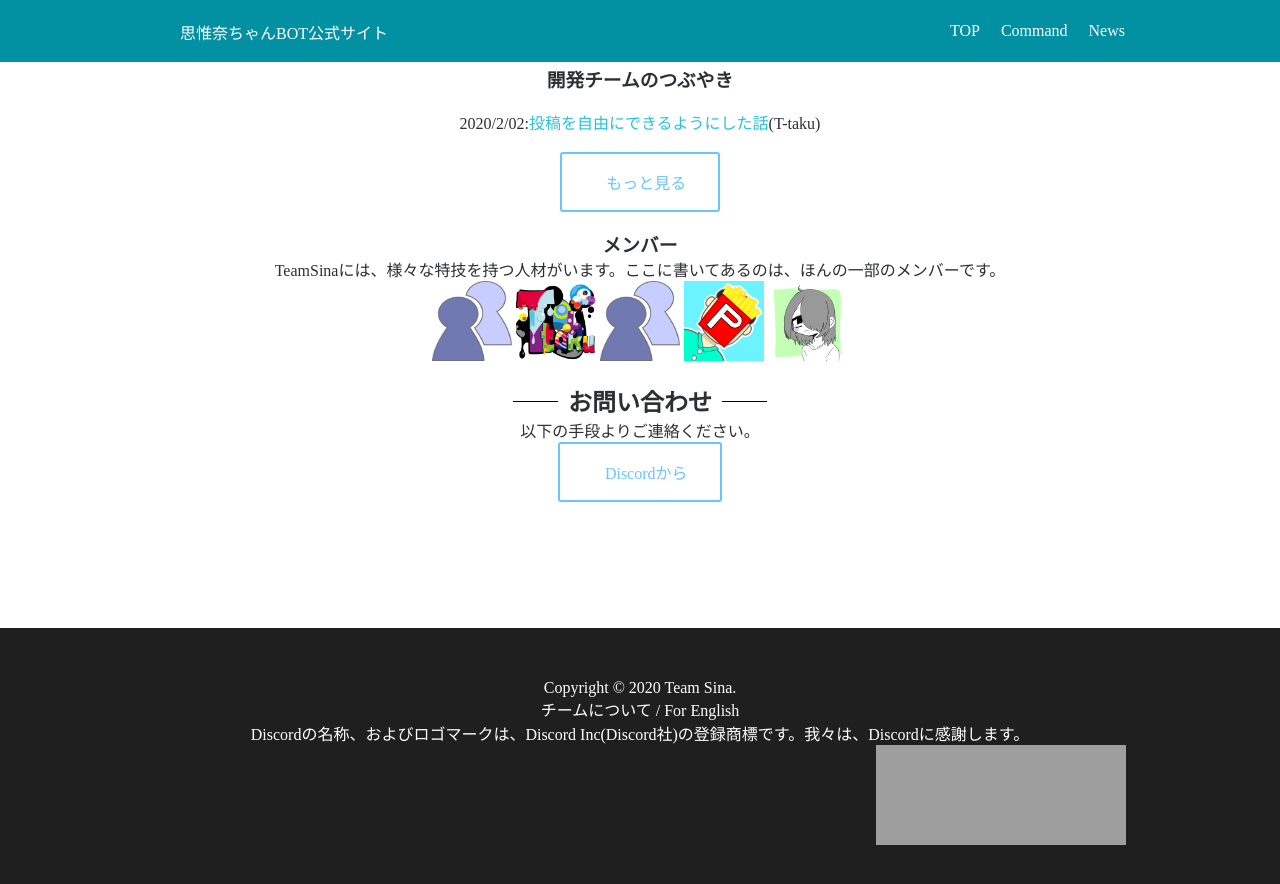
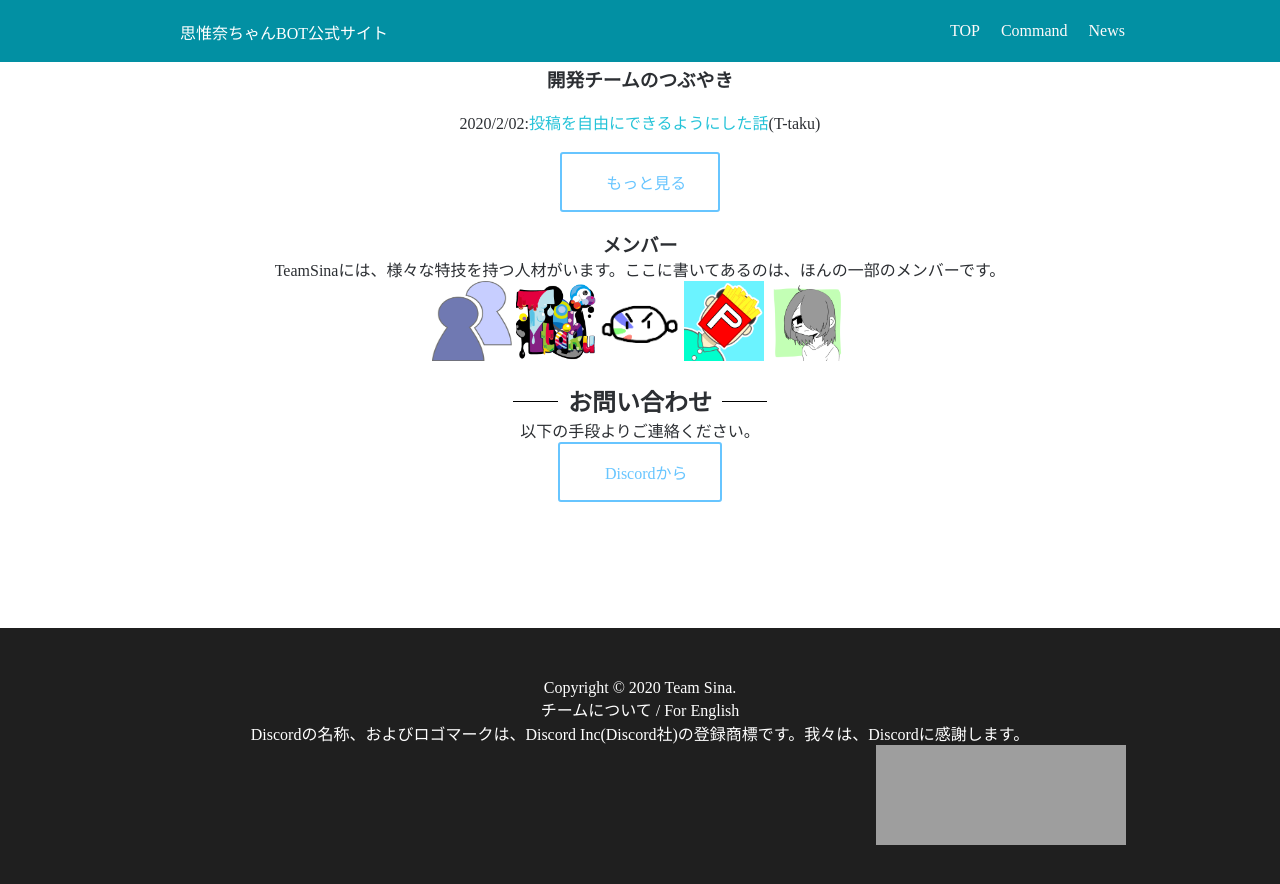
Before and after one commit to SinaKitagami/sinakitagami.github.io, a Jekyll site: the page built from index.md, in a window 1280 px wide and 900 px high, scrolled down 1071 px. Shown: the top 884 px of the window. Built offline with Jekyll 4.4.1, drawn with Linux system fonts in a browser that asks for light colours; nearby versions of some CDN libraries; grey boxes are pictures that could not be loaded.

Commit message:
ひょうがさんのアイコンを追加

```diff
--- a/_data/team.yml
+++ b/_data/team.yml
@@ -24,7 +24,7 @@
   command: tenki
   permission: グローバルモデレーター,ウェブ,プログラム
   introduction: まったりと彷徨ったりする人物です。よく間違われやすいけどね(｜＜)ﾃﾍﾍﾟﾛ　ともかく宜しくお願いします！
-  img: group.png
+  img: hyouga.png
 
 - name: Poteto143
   skill: Scratchでゲーム作り
```
Also changed, not shown: img/teammember/hyouga.png (added).
